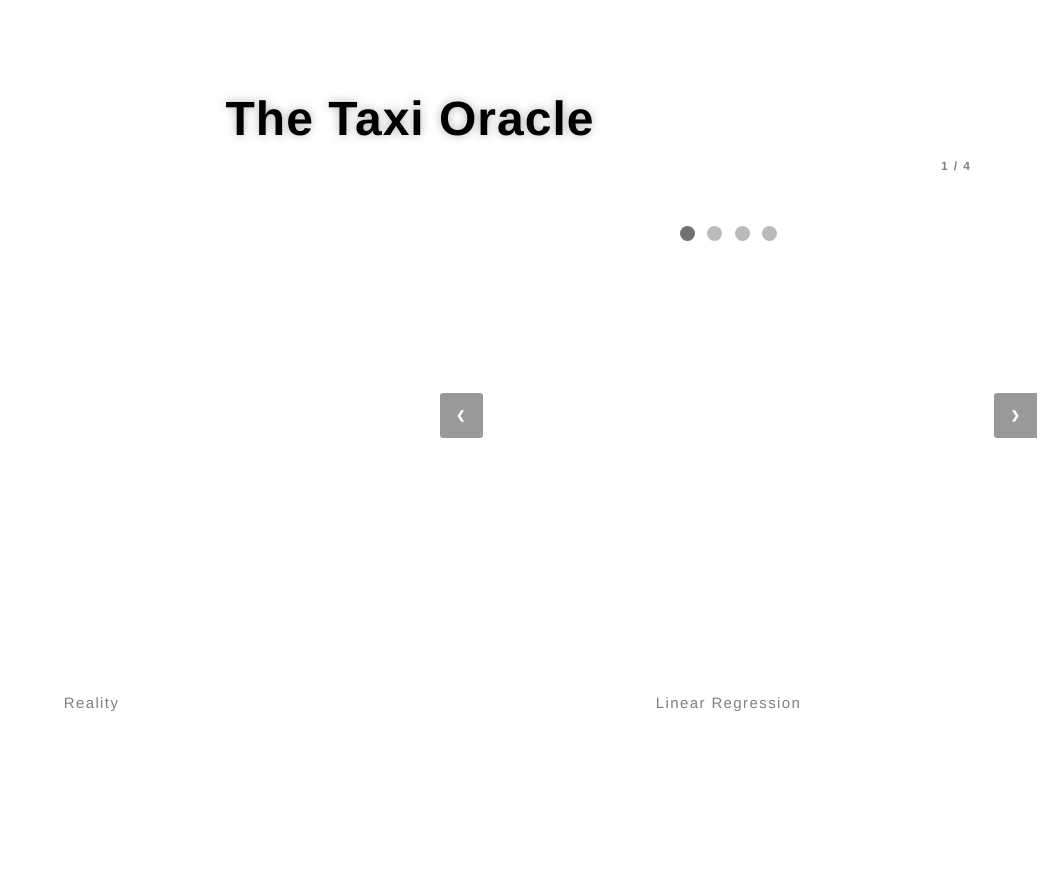
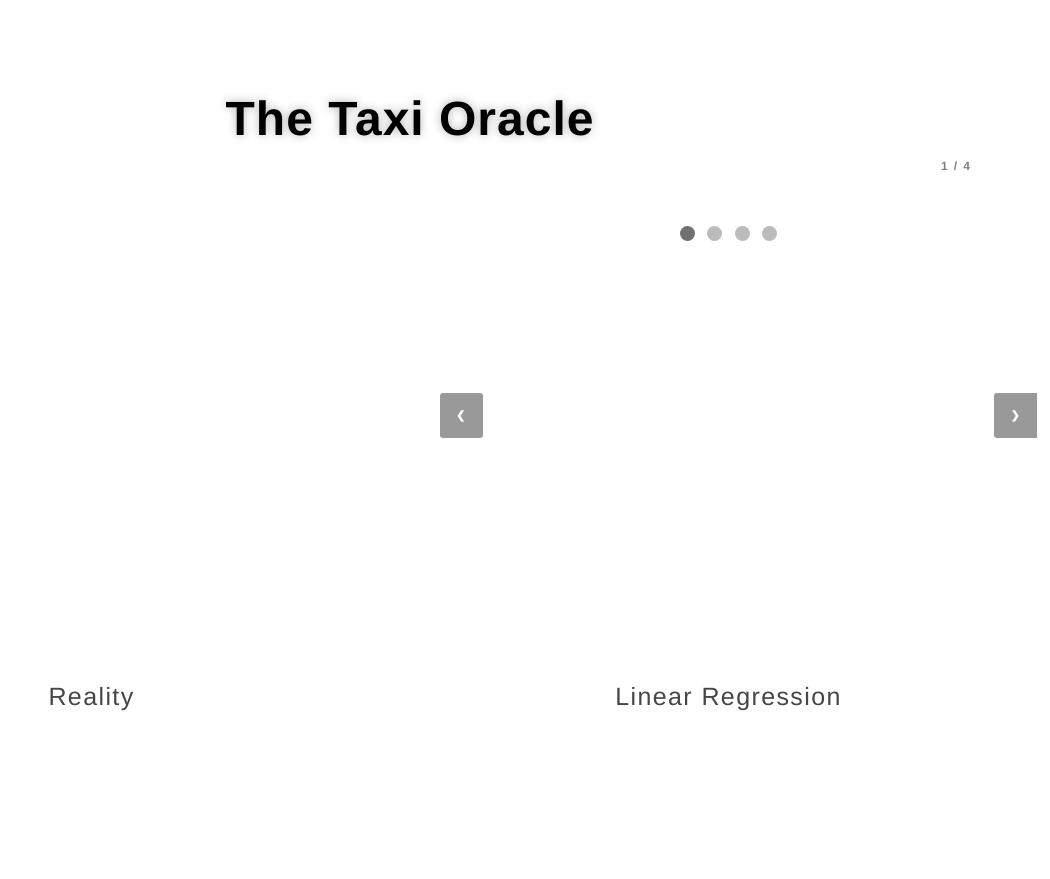
Before and after one commit to alexisgaziello/CSP_MATH_571_taxi_oracle, a Flask app: template src/deployment/templates/predict.html in a window 1280 px wide. Shown: the whole page, without its empty margins (230-1280 px from the left). Run offline with Flask 2, Linux system fonts and the light colour scheme; the template is opened without the code that fills it, so the values that code supplies are empty; parts of the project's set-up code (start-up, migrations or seed data) failed here and were passed over.

Commit message:
some cleaning

```diff
--- a/src/deployment/static/css/slideshow.css
+++ b/src/deployment/static/css/slideshow.css
@@ -48,8 +48,8 @@
 
 /* Caption text */
 .textSlides {
-  color: grey;
-  font-size: 15px;
+  color: rgb(70, 70, 70);
+  font-size: 25px;
   padding: 8px 12px;
   position: absolute;
   bottom: 12%;
```
Also changed, not shown: 1 other file.
